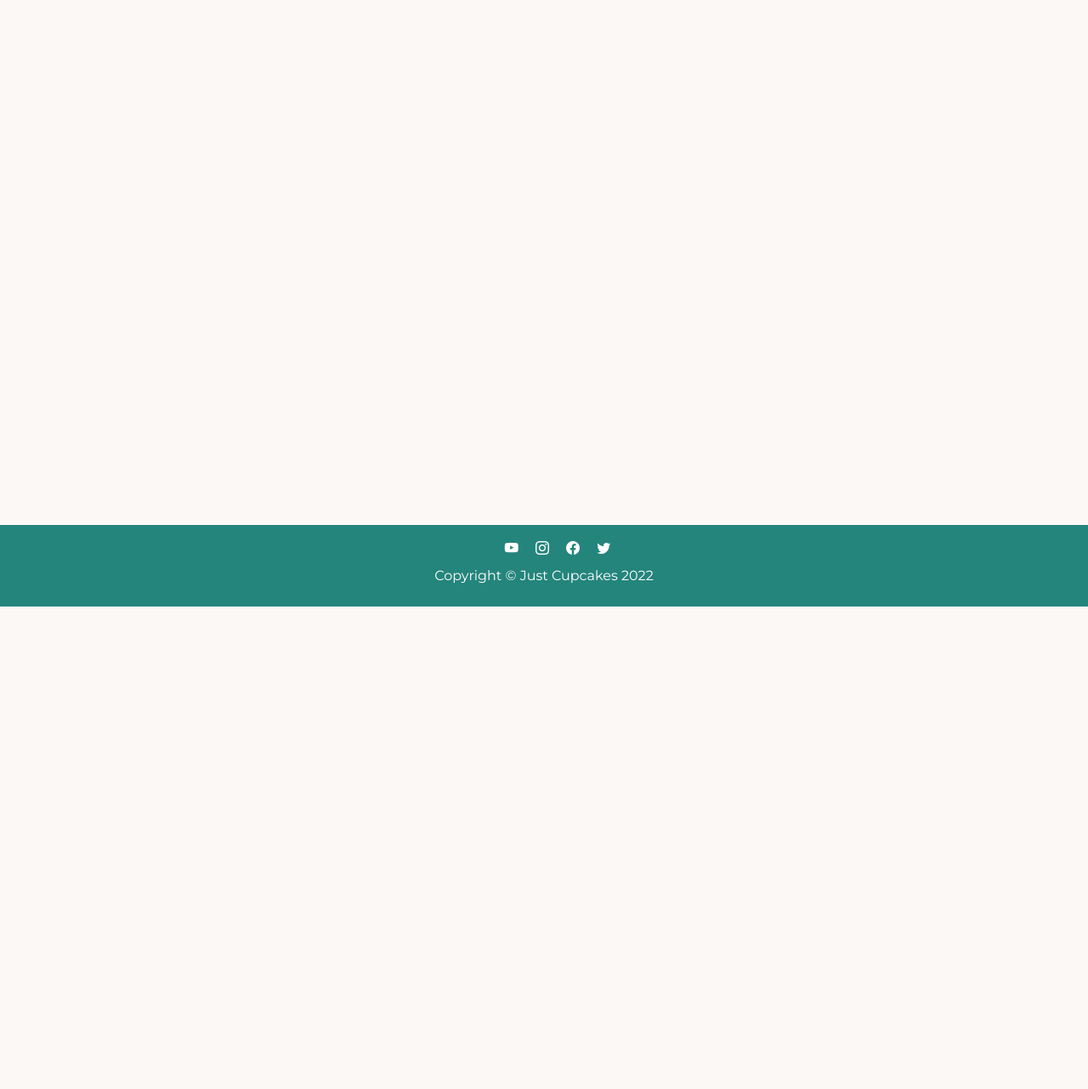
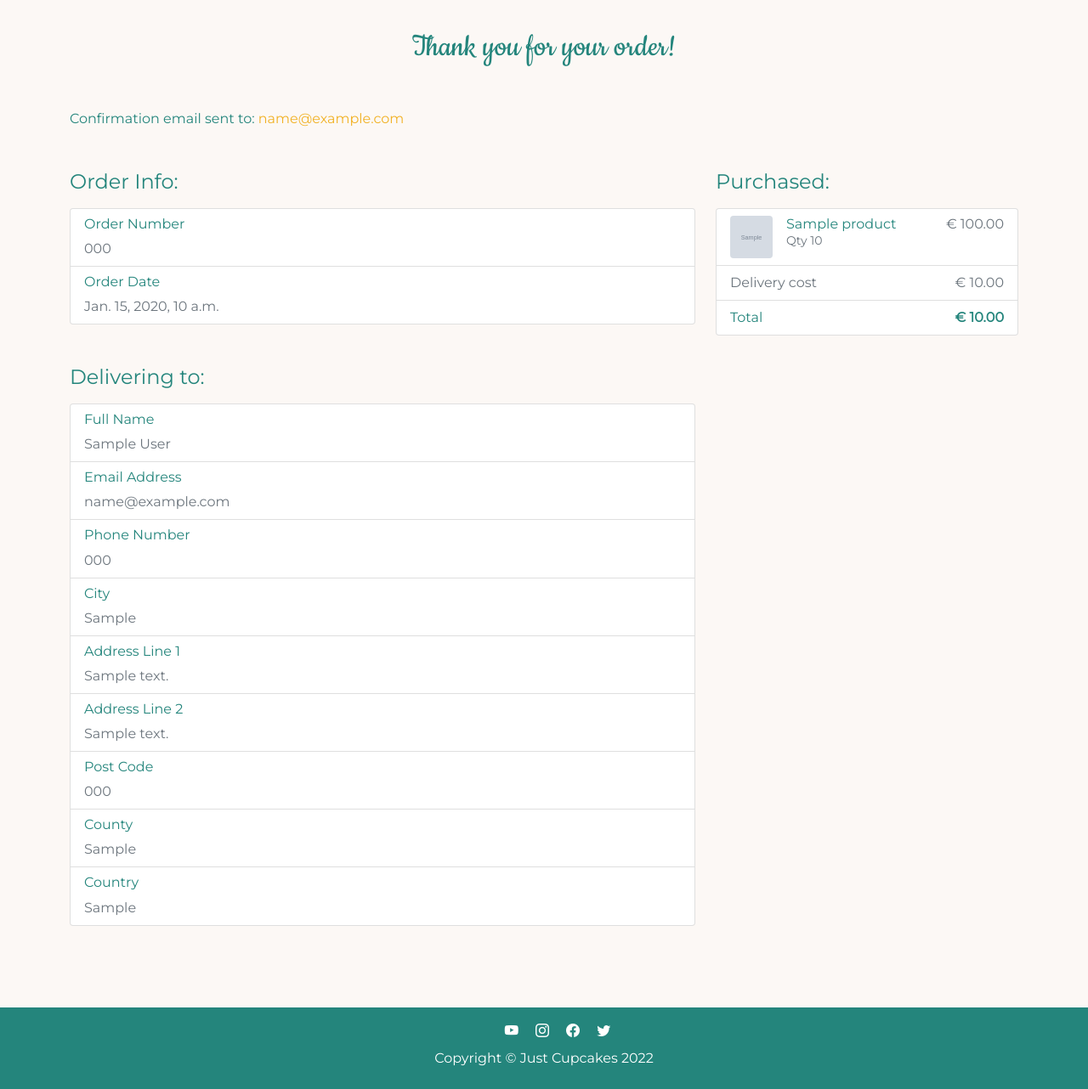
Before and after one commit to Paola62010/just-cupcakes, a Django app: page /checkout_success/000 in a window 1280 px wide. Shown: the part 86-1368 px from the top of the page at 85% size. Before the commit the page ends 800 px from the top, so only its background shows below. Run offline with Django 3.2, Linux system fonts and the light colour scheme; tables that the repository leaves empty hold one stand-in row (values such as "Sample post"); grey boxes marked "Sample" are stand-in pictures; parts of the project's set-up code (start-up, migrations or seed data) failed here and were passed over; some libraries are stand-ins or nearby versions.

Commit message:
Add structure and style to checkout_success template

```diff
--- a/checkout/templates/checkout.html
+++ b/checkout/templates/checkout.html
@@ -42,8 +42,12 @@
                         <span class="text-muted"> € {{ item.product.price | calc_subtotal:item.quantity}}</span>
                     </li>
                     {% endfor %}
+                    <li class="list-group-item d-flex justify-content-between">
+                        <span class="text-muted">Delivery cost</span>
+                        <p class="mb-0 text-muted">€ {{ delivery|floatformat:2 }}</p>
+                    </li>
                     <li class="list-group-item d-flex justify-content-between" style="color: inherit;">
-                        <span>Total (EUR)</span>
+                        <span>Total</span>
                         <strong>€ {{ grand_total|floatformat:2 }}</strong>
                     </li>
                 </ul>
--- a/checkout/templates/checkout_success.html
+++ b/checkout/templates/checkout_success.html
@@ -1,9 +1,103 @@
 {% extends 'base.html' %}
 {% load static %}
+{% load bag_tools %}
 
 {% block content %}
 <main>
-
+    <section>
+        <h1 class="text-center my-3">Thank you for your order!</h1>
+        <div class="container my-5">
+            <div>
+                <p class="mb-5 text-center text-sm-start">Confirmation email sent to:<span class="email-conf"> {{ order.email }}</span></p>
+            </div>
+            <div class="row gy-5">
+                <!--Order items-->
+                <div class="col-xl-4 order-xl-last">
+                    <h4 class="d-flex justify-content-between align-items-center mb-3">
+                        <span>Purchased:</span>
+                    </h4>
+                    <ul class="list-group mb-3">
+                        {% for item in order.lineitems.all %}
+                        <li class="list-group-item d-flex justify-content-between lh-sm" style="color: inherit;">
+                            <div class="d-flex">
+                            <div class="me-3">
+                                <img class="img-fluid rounded checkout-img" src="{{ item.product.image.url }}" alt="{{ item.product.name }} cupcake image">
+                            </div>
+                            <div>
+                                <h6 class="my-0">{{item.product.name}}</h6>
+                                <small class="text-muted">Qty {{item.quantity}}</small>
+                            </div>
+                        </div>
+                            <span class="text-muted"> € {{ item.product.price | calc_subtotal:item.quantity }}</span>
+                        </li>
+                        {% endfor %}
+                        <li class="list-group-item d-flex justify-content-between">
+                            <span class="text-muted">Delivery cost</span>
+                            <p class="mb-0 text-muted">€ {{ order.delivery_cost|floatformat:2 }}</p>
+                        </li>
+                        <li class="list-group-item d-flex justify-content-between" style="color: inherit;">
+                            <span>Total</span>
+                            <strong>€ {{ order.grand_total|floatformat:2 }}</strong>
+                        </li>
+                    </ul>
+              </div>
+              <!--Customer details-->
+              <div class="col-xl-8">
+                  <h4 class="mb-3">Order Info:</h4>
+                  <ul class="list-group mb-5">
+                      <li class="list-group-item order-summary-li">
+                          <h6>Order Number</h6>
+                          <p class="mb-0 text-muted">{{ order.order_number }}</p>
+                      </li>
+                      <li class="list-group-item order-summary-li">
+                        <h6>Order Date</h6>
+                        <p class="mb-0 text-muted">{{ order.order_date }}</p>
+                    </li>
+                  </ul>
+                  <h4 class="mb-3">Delivering to:</h4>
+                  <ul class="list-group mb-5">
+                    <li class="list-group-item order-summary-li">
+                        <h6>Full Name</h6>
+                        <p class="mb-0 text-muted">{{ order.full_name }}</p>
+                    </li>
+                    <li class="list-group-item order-summary-li">
+                      <h6>Email Address</h6>
+                      <p class="mb-0 text-muted">{{ order.email }}</p>
+                    </li>
+                    <li class="list-group-item order-summary-li">
+                        <h6>Phone Number</h6>
+                        <p class="mb-0 text-muted">{{ order.phone }}</p>
+                    </li>
+                    <li class="list-group-item order-summary-li">
+                        <h6>City</h6>
+                        <p class="mb-0 text-muted">{{ order.city }}</p>
+                    </li>
+                    <li class="list-group-item order-summary-li">
+                        <h6>Address Line 1</h6>
+                        <p class="mb-0 text-muted">{{ order.address_line1 }}</p>
+                    </li>
+                    {% if order.address_line2 %}
+                    <li class="list-group-item order-summary-li">
+                        <h6>Address Line 2</h6>
+                        <p class="mb-0 text-muted">{{ order.address_line2 }}</p>
+                    </li>
+                    {% endif %}
+                    <li class="list-group-item order-summary-li">
+                        <h6>Post Code</h6>
+                        <p class="mb-0 text-muted">{{ order.post_code }}</p>
+                    </li>
+                    <li class="list-group-item order-summary-li">
+                        <h6>County</h6>
+                        <p class="mb-0 text-muted">{{ order.county }}</p>
+                    </li>
+                    <li class="list-group-item order-summary-li">
+                        <h6>Country</h6>
+                        <p class="mb-0 text-muted">{{ order.country }}</p>
+                    </li>
+                </ul>
+              </div>
+        </div>
+    </section>
 </main>
 
 {% endblock %}
--- a/static/css/style.css
+++ b/static/css/style.css
@@ -323,6 +323,16 @@ footer i:hover {
 	color: #aab7c4;
 }
 
+/* checkout success */
+
+.order-summary-li {
+	color: inherit;
+}
+
+.email-conf {
+	color: #f1b124;
+}
+
 @media only screen and (max-width: 576px) {
 	.detail-image {
 		height: 300px;
--- a/store/templates/product_detail.html
+++ b/store/templates/product_detail.html
@@ -27,10 +27,10 @@
                     <!--Edit and delete buttons for superuser-->
                     <div class="d-flex justify-content-end align-items-center">
                         <button type="button" class="btn sitebutton me-3">Edit</button>
-                        <button type="button" class="btn sitebutton me-3">Delete</button>
+                        <button type="button" class="btn sitebutton">Delete</button>
                     </div>
                     {% endif %}
-                    <div class="small mb-1">SKU: {{product.sku}}</div>
+                    <div class="small mb-1 mt-3">SKU: {{product.sku}}</div>
                     <h1 class="display-5">{{product.name}} {% if product.popular %}<span class="pop-detail">(Popular)</span>{% endif %}</h1>
                     {% if product.category %}
                     <div>
```
